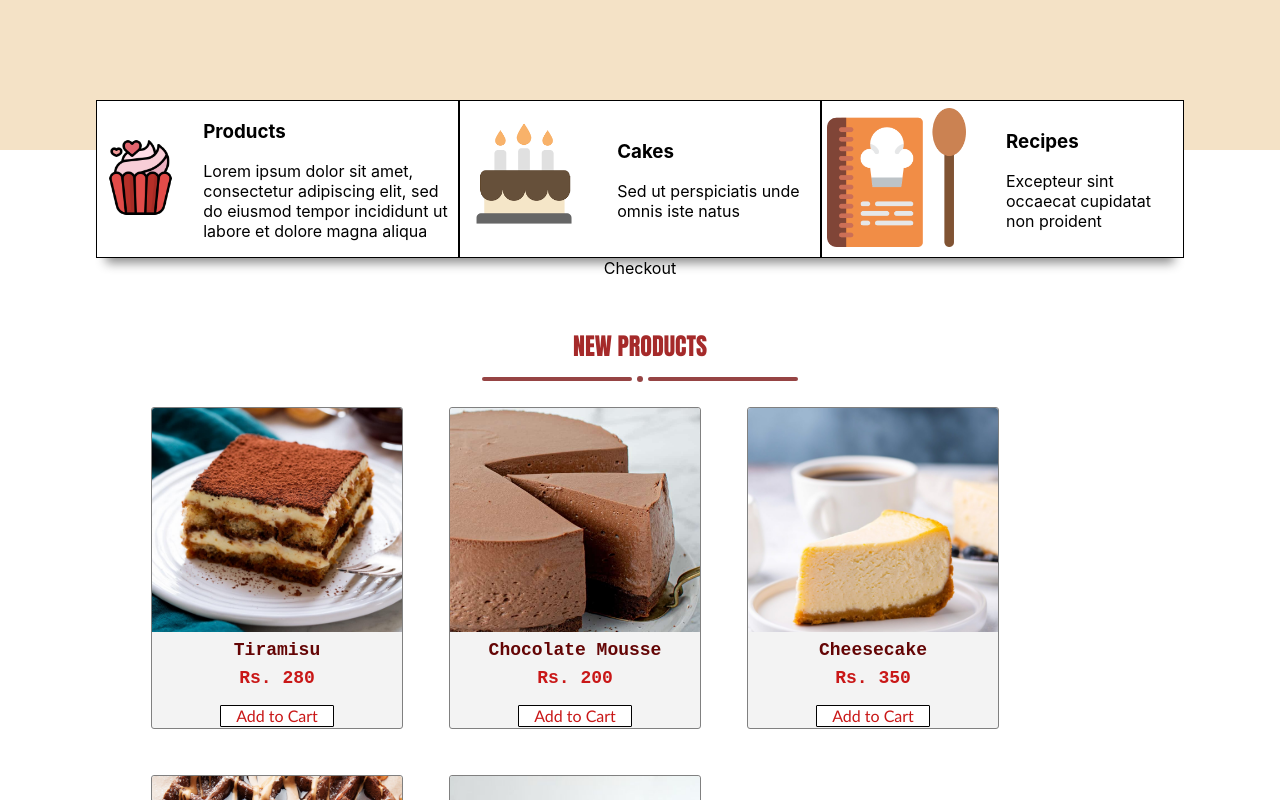
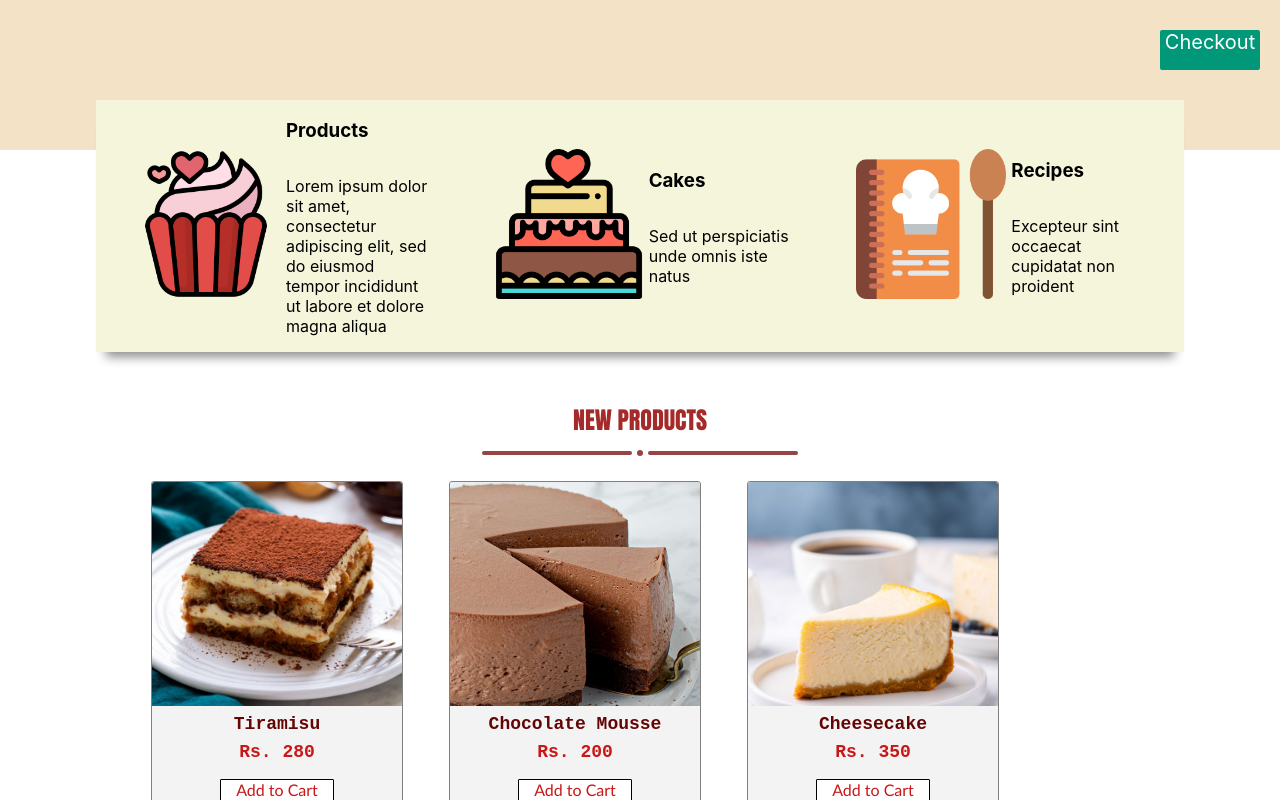
Before and after one commit to kshitiz2099/bakery-home-page, a React (Create React App) app: page / in a window 1280 px wide. Shown: the top 800 px of the page. Built offline with nearby package versions, Linux system fonts and the light colour scheme.

Commit message:
Add checkout button on home

```diff
--- a/src/components/Home/NavItem.jsx
+++ b/src/components/Home/NavItem.jsx
@@ -16,9 +16,13 @@ export default function NavItem({imageName, title, desc}){
             <div className = "navbar-image">
                 <img src={image} alt={title}/>
             </div>
-            <div>
-                <h3>{title}</h3>
-                <p>{desc}</p>
+            <div className = "navbar-text">
+                <div>
+                    <h3>{title}</h3>
+                </div>
+                <div>
+                    <p>{desc}</p>
+                </div>
             </div>
         </div>
     )
--- a/src/css/Home/HomePage.css
+++ b/src/css/Home/HomePage.css
@@ -6,14 +6,29 @@
     align-items: center;
 }
 
+.home-to-checkout-btn{
+    background-color: #009879;
+    color: white;
+    font-size: 20px;
+    border: none;
+    border-radius: 2px;
+    height: 40px;
+    width: 100px;
+    text-align: center;
+    margin-left: auto;
+    margin-right: 20px;
+    margin-top: 30px;
+}
+
 .top-color{
     height: 150px;
     width: 100%;
     background-color: rgb(244, 226, 198);
+    opacity: 1;
 }
 
 .nav-bar{
-    background-color: white;
+    background-color: beige;
     display: flex;
     justify-content: space-around;
     width: 85vw;
--- a/src/css/Home/NavItem.css
+++ b/src/css/Home/NavItem.css
@@ -1,19 +1,27 @@
 .nav-item{
-    border: 1px solid black;
-    flex-basis: 33%;
+    flex-basis: 25%;
     min-width: 300px;
     flex-grow: 1;
     display: flex;
     align-items: center;
+    margin: 0 30px;
 }
 
 .navbar-image{
     height: fit-content;
+    max-height: 250px;
     width: fit-content;
     padding: 5px;
 }
 
 .navbar-image img{
-    width: 80%;
+    max-height: 150px;
     object-fit: cover;
+    overflow: hidden;
 }
+
+.navbar-text{
+    display: flex;
+    flex-direction: column;
+    justify-content: flex-start;
+}
--- a/src/css/common/ProductTile.css
+++ b/src/css/common/ProductTile.css
@@ -15,6 +15,7 @@
     width: 100%;
     display: flex;
 }
+
 .img-box img{
     width: 100%;
     object-fit: cover;
--- a/src/pages/Home.jsx
+++ b/src/pages/Home.jsx
@@ -63,14 +63,18 @@ export default function Home(){
 
         return(
             <div className = "home-page">
-                <div className="top-color"></div>
+
+                <div className="top-color">
+                    <div className = "home-to-checkout-btn" onClick = {()=>goToCheckout()}>Checkout</div>
+                </div>
+
+
                 <div className = "nav-bar">
                     <NavItem imageName = "products" title={navItems[0][0]} desc={navItems[0][1]}/>
                     <NavItem imageName = "cake" title={navItems[1][0]} desc={navItems[1][1]}/>
                     <NavItem imageName = "recipe" title={navItems[2][0]} desc={navItems[2][1]}/>
                 </div>
 
-                <div onClick = {()=>goToCheckout()}>Checkout</div>
                 <h2>NEW PRODUCTS</h2>
 
                 <LineDivide/>
```
Also changed, not shown: src/images/cake.png.
